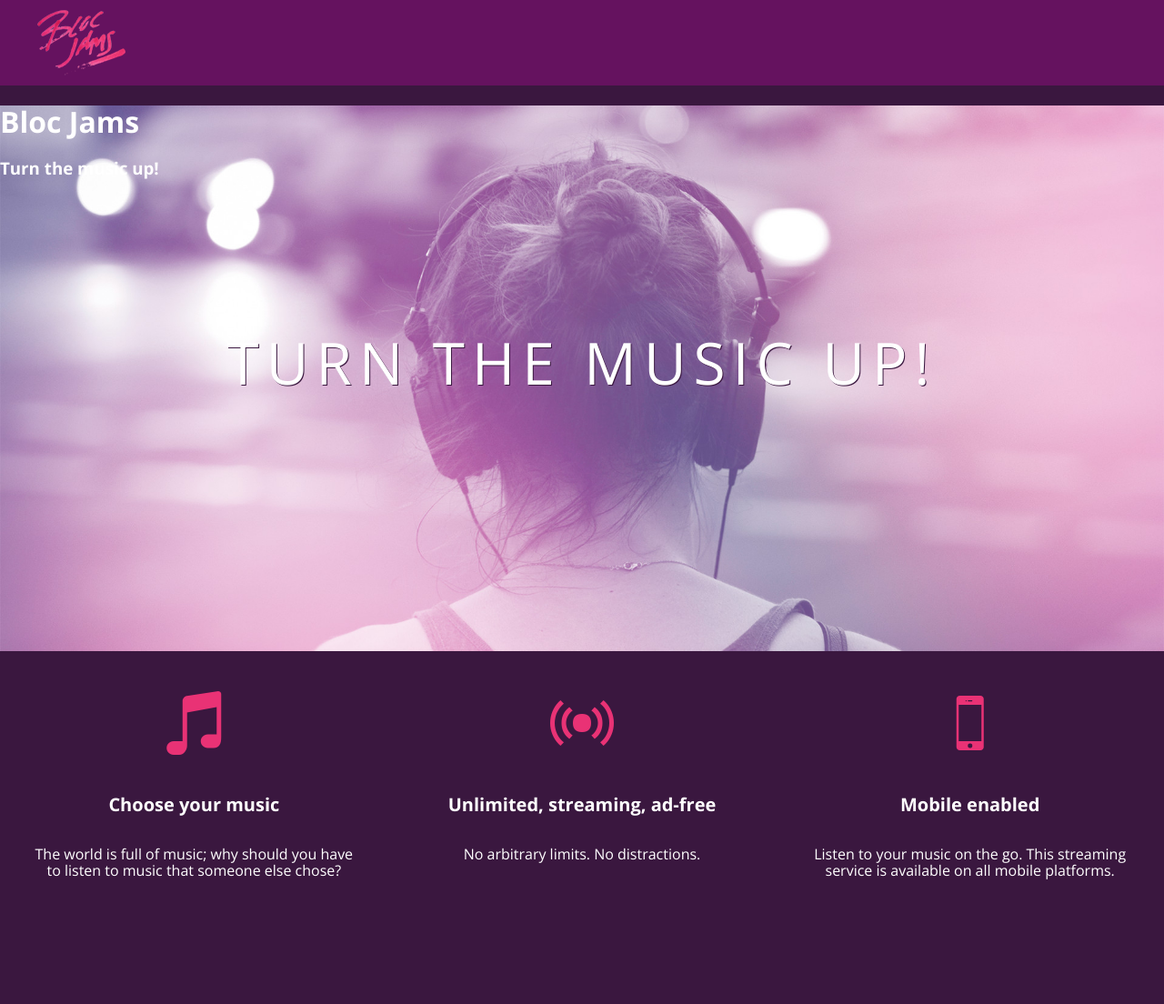
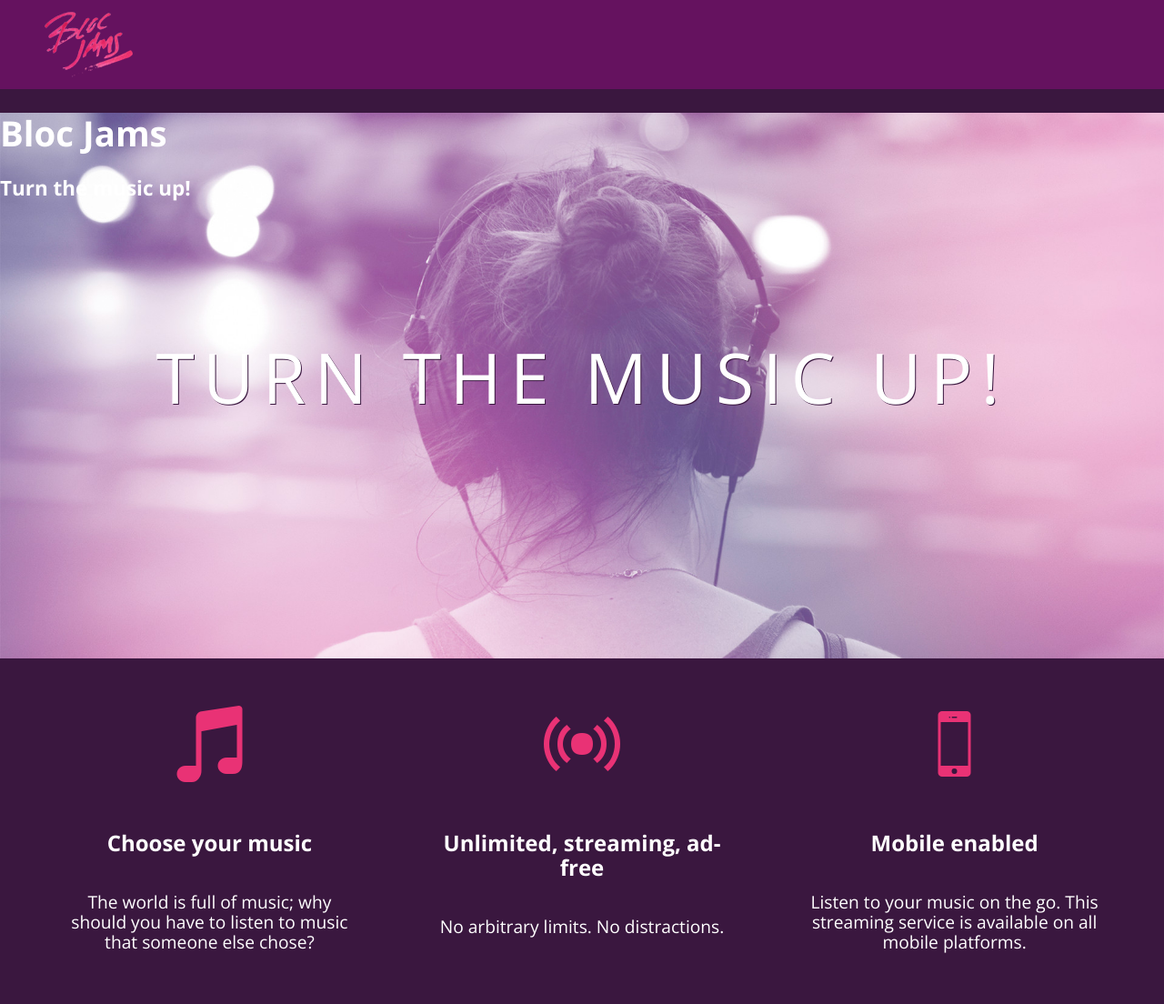
Before and after one commit to sklanier/bloc-jams, a plain HTML site: page index.html in a window 1280 px wide. Shown: the whole page at 91% size. Before the commit the page ends 1014 px from the top, so only its background shows below. Drawn offline with nearby package versions, Linux system fonts and the light colour scheme.

Commit message:
checkpont 4 completed

```diff
--- a/index.html
+++ b/index.html
@@ -2,10 +2,12 @@
  <html>
      <head>
          <title>Bloc Jams</title>
+         <meta name="viewport" content="width=device-width, initial-scale=1">
          <link rel="stylesheet" type="text/css" href="http://fonts.googleapis.com/css?family=Open+Sans:400,800,600,700,300">
          <link rel="stylesheet" type="text/css" href="http://code.ionicframework.com/ionicons/2.0.1/css/ionicons.min.css">
          <link rel="stylesheet" type="text/css" href="styles/normalize.css">
          <link rel="stylesheet" type="text/css" href="styles/main.css">
+         <link rel="stylesheet" type="text/css" href="styles/landing.css">
      </head>
      <body class="landing">
          <nav class="navbar">
@@ -16,7 +18,7 @@
              <h3>Turn the music up!</h3>
              <h1 class="hero-title">Turn the music up!</h1>
          </section>
-          <section class="selling-points"> <!-- selling points -->
+         <section class="selling-points container"> <!-- selling points -->
              <div class="point">
                  <span class="ion-music-note"></span>
                  <h5 class="point-title">Choose your music</h5>
--- /dev/null
+++ b/styles/landing.css
@@ -0,0 +1,52 @@
+ body.landing {
+     background-color: rgb(58,23,63);
+ }
+
+ .hero-content {
+     position: relative;
+     min-height: 600px;
+     background-image: url(../assets/images/bloc_jams_bg.jpg);
+     background-repeat: no-repeat;
+     background-position: center center;
+     background-size: cover;
+ }
+
+ .hero-content .hero-title {
+     position: absolute;
+     top: 40%;
+     -webkit-transform: translateY(-50%);
+     -moz-transform: translateY(-50%);
+     transform: translateY(-50%);
+     width: 100%;
+     text-align: center;
+     font-size: 4rem;
+     font-weight: 300;
+     text-transform: uppercase;
+     letter-spacing: 0.5rem;
+     text-shadow: 1px 1px 0px rgb(58,23,63);
+ }
+
+ .selling-points {
+     position: relative;
+     display: table;
+     width: 100%;
+ }
+
+ .point {
+     display: table-cell;
+     position: relative;
+     width: 33.3%;
+     padding: 2rem;
+     text-align: center;
+ }
+
+ .point .point-title {
+     font-size: 1.25rem;
+ }
+
+ .ion-music-note,
+ .ion-radio-waves,
+ .ion-iphone {
+     color: rgb(233,50,117);
+     font-size: 5rem;
+ }
--- a/styles/main.css
+++ b/styles/main.css
@@ -1,16 +1,18 @@
+*, *:before, *:after {
+    -moz-box-sizing: border-box;
+    -webkit-box-sizing: border-box;
+    box-sizing: border-box;
+}
+
 html {
-     height: 100%; /* makes sure our HTML takes up 100% of the browser window */
+    height: 100%;
     font-size: 100%;
 }
 
 body {
-     font-family: 'Open Sans'; /* sets our font to the "Open Sans" typeface */
-     color: white;             /* sets the text color to white */
-     min-height: 100%;         /* says the height of the body must be, at minimum, 100% of the window */
- }
-
- body.landing {
-     background-color: rgb(58,23,63);
+    font-family: 'Open Sans';
+    color: white;
+    min-height: 100%;
 }
 
 .navbar {
@@ -18,58 +20,28 @@
     background-color: rgb(101,18,95);
 }
 
- .navbar .logo {
-     position: relative; /* positioning will be explained in a resource */
+.navbar > .logo {
+    position: relative;
     left: 2rem;
 }
- .hero-content {
-     position: relative; /* positioning will be explained in a resource */
-     min-height: 600px;  /* hero content element must be _at least_ 600 pixels */
-     background-image: url(../assets/images/bloc_jams_bg.jpg);
-     background-repeat: no-repeat;
-     background-position: center center;
-     background-size: cover;
-}
- .hero-content .hero-title {
-     position: absolute;             /* positioning will be explained in a resource */
-     top: 40%;                       /* positioning will be explained in a resource */
-     -webkit-transform: translateY(-50%);
-     -moz-transform: translateY(-50%);
-     -ms-transform: translateY(-50%);
-     transform: translateY(-50%);
-     width: 100%;                    /* makes sure the title inhabits the full width of its container */
-     text-align: center;             /* aligns text in the horizontal center of the element */
-     font-size: 4rem;                /* specifies the size of the font in root em units */
-     font-weight: 300;               /* makes the font thinner or lighter weight */
-     text-transform: uppercase;      /* transforms the text to be all uppercase lettering */
-     letter-spacing: 0.5rem;         /* puts 0.5 root ems worth of space between each letter */
-     text-shadow: 1px 1px 0px rgb(58,23,63); /* creates a shadow underneath the text for readability over the image */
+
+.container {
+   margin: 0 auto;
+   max-width: 64rem;
 }
 
-.selling-points {
-     position: relative;
-     display: table;
-     width: 100%;
-     -webkit-box-sizing: border-box;
-     -moz-box-sizing: border-box;
-     box-sizing: border-box; /* we'll explain this in a resource */
+ /* Medium and small screens (640px) */
+ @media (min-width: 640px) {
+   html { font-size: 112%; }
+
+     .column {
+         float: left;
+         padding-left: 1rem;
+         padding-right: 1rem;
+     }
 }
 
- .point {
-     display: table-cell;
-     position: relative;
-     width: 33.3%;
-     padding: 2rem;
-     text-align: center;
+ /* Large screens (1024px) */
+ @media (min-width: 1024px) {
+   html { font-size: 120%; }
 }
-
- .point .point-title {
-     font-size: 1.25rem;
- }
-
- .ion-music-note,
- .ion-radio-waves,
- .ion-iphone {
-     color: rgb(233,50,117);
-     font-size: 5rem;
- }
```
Lines whose indentation alone changed are shown as unchanged.
